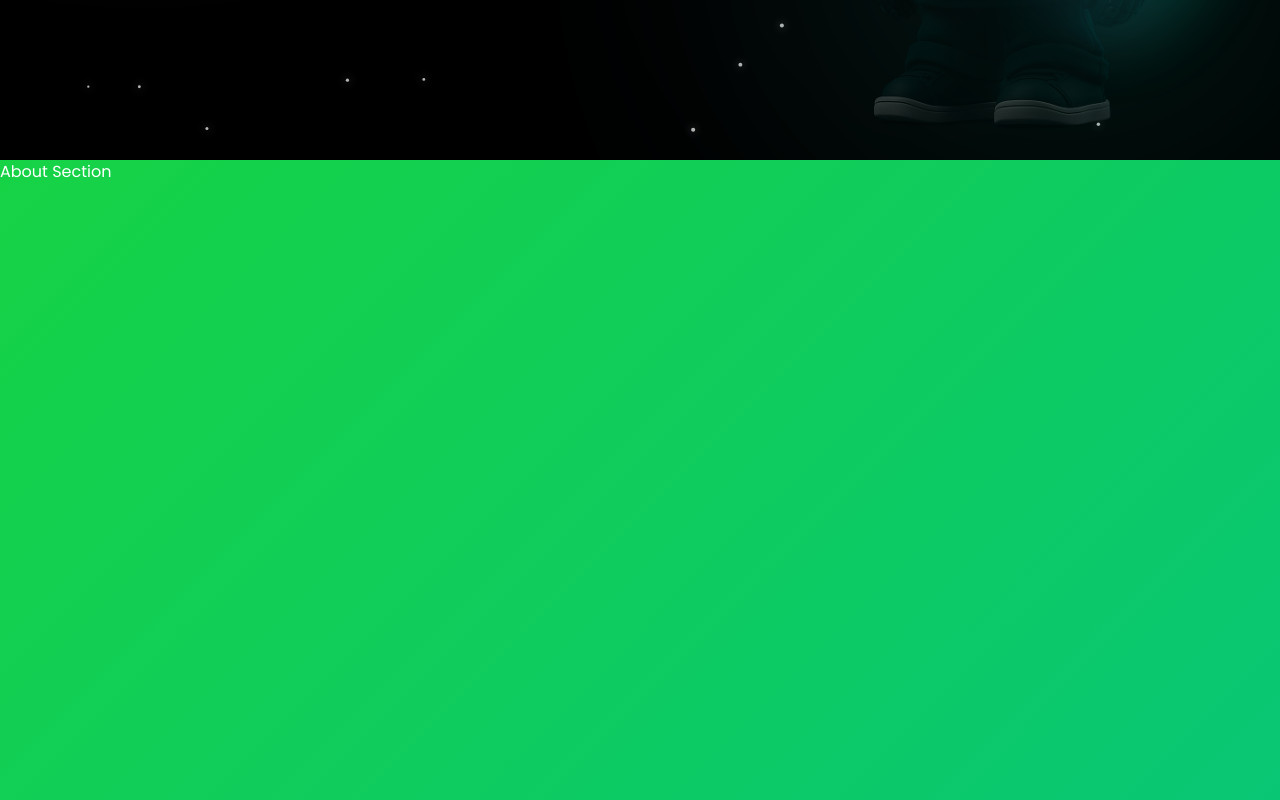
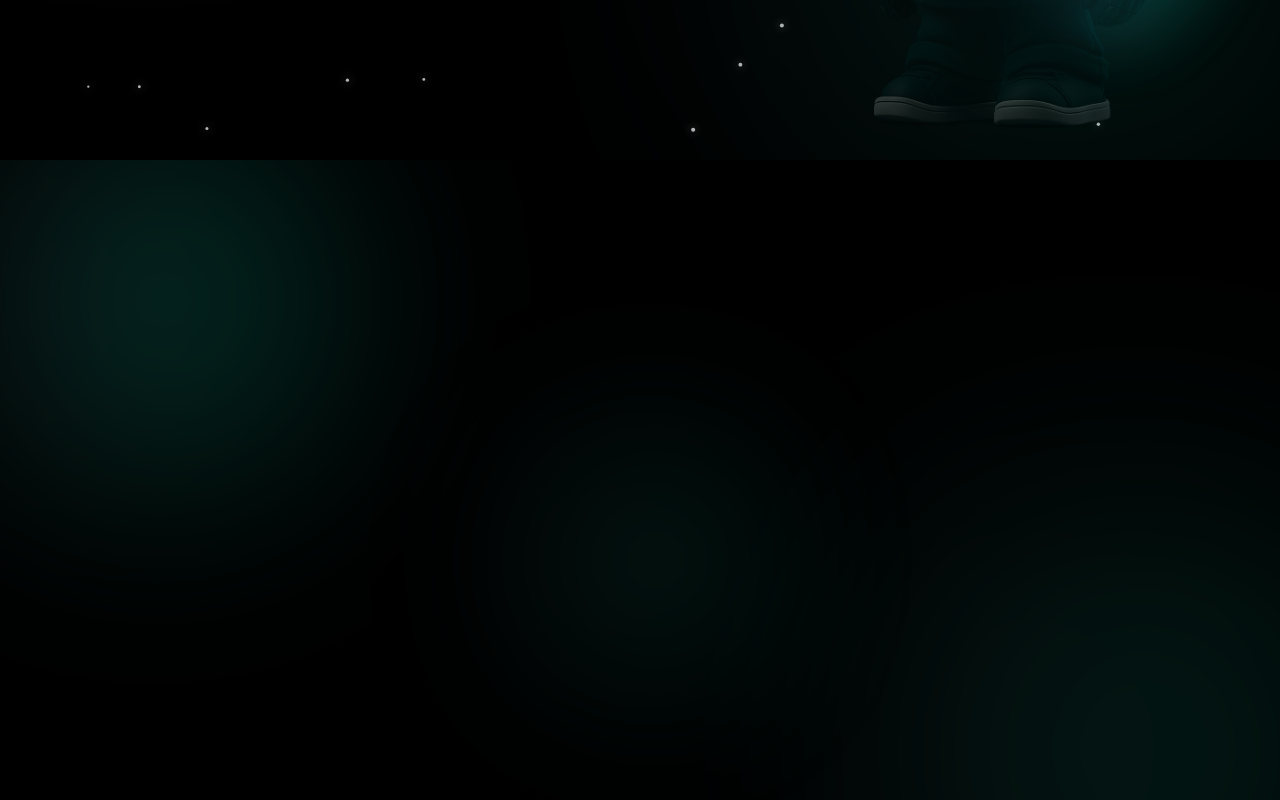
Before and after one commit to AngadAhluwalia/my-portfolio, a React (Vite) app: page / in a window 1280 px wide. Shown: the part 640-1440 px from the top of the page. Built offline with nearby package versions, Linux system fonts and the light colour scheme.

Commit message:
setup about section

```diff
--- a/src/section/About.jsx
+++ b/src/section/About.jsx
@@ -1,11 +1,22 @@
-import React from 'react'
 
-const About = () => {
+
+
+
+export default function About() {
+  const glows=[
+    "-top-10 -left-10 w-[360px] h-[360px] opacity-20 blur-[120px] ",
+    "-bottom-0 -right-10 w-[420px] h-[420px] opacity-15 blur-[140px] delay-300 ","top-1/2 left-1/2 -translate-y-1/2 -translate-x-1/2 w-[220px] h-[220px] opacity-10 blur-[100px] "
+  ]
   return (
-    <div className='w-full h-screen'>
-      About Section
-    </div>
-  )
-}
+    <section id="about" className="w-full min-h-screen relative items-center justify-center bg-black text-white overflow-hidden flex">
+      <div>
+        {glows.map((c,i)=>(
+          <div key={i} className={`absolute rounded-full bg-gradient-to-r from-[#302b63] via-[#00bf8f] to-[#1cd8d2] animate-pulse ${c}`}></div>
+        ))}
+      </div>
 
-export default About
+
+
+
+    </section>
+  )}
```
